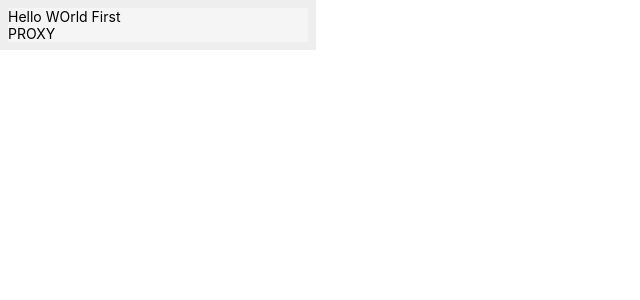
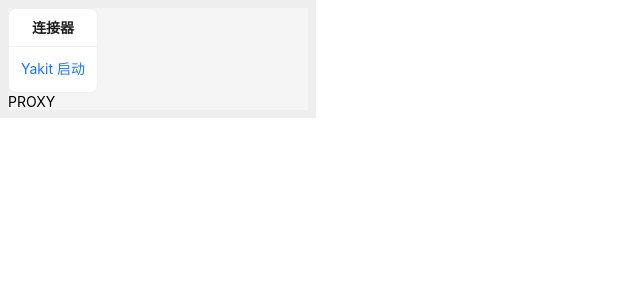
Before and after one commit to yaklang/yaklang-chrome-extension, a React app: page / in a window 1280 px wide. Shown: the top 300 px of the page, without its empty margins (0-640 px from the left). Built offline with nearby package versions, Linux system fonts and the light colour scheme.

Commit message:
add controller

```diff
--- a/src/App.tsx
+++ b/src/App.tsx
@@ -1,13 +1,14 @@
 import React from 'react';
 import './App.css';
 import {Layout, Row} from 'antd';
+import {Controller} from "./components/Controller";
 
 function App() {
     return (
         <div className="App" style={{width: 300, backgroundColor: "#eee", padding: 8}}>
             <Layout>
                 <Row>
-                    Hello WOrld First
+                    <Controller/>
                 </Row>
                 <Row>
                     PROXY
--- /dev/null
+++ b/src/components/Controller.tsx
@@ -0,0 +1,29 @@
+import React, {useEffect} from "react";
+import {Card} from "antd";
+
+export interface ControllerProp {
+
+}
+
+export const Controller: React.FC<ControllerProp> = (props) => {
+    const [connected, setConnected] = React.useState<boolean>(false)
+    const ref = React.useRef<HTMLAnchorElement>(null)
+
+    useEffect(() => {
+        if (!ref) {
+            return
+        }
+
+        // const update = () => {
+        //     ref.current.click()
+        // }
+        // const id = setInterval(update, 10000)
+        // return () => {
+        //     clearInterval(id)
+        // }
+    }, [ref])
+
+    return <Card size={"small"} title={"连接器"}>
+        <a href={"yakitctrl://start/"} ref={ref}>Yakit 启动</a>
+    </Card>
+};
```
Also changed, not shown: src/components/Controller.jsx (deleted, +0 -10 lines).
